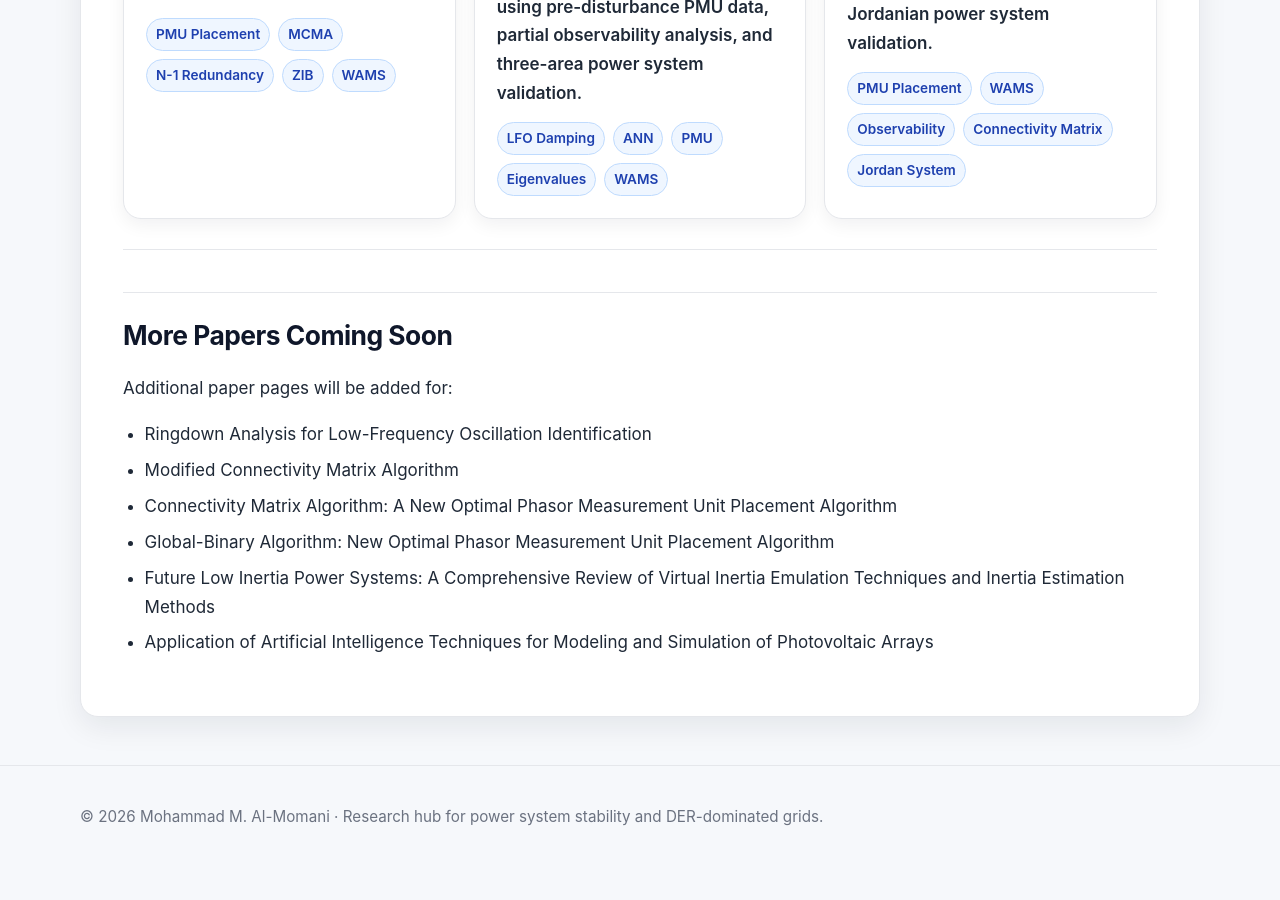
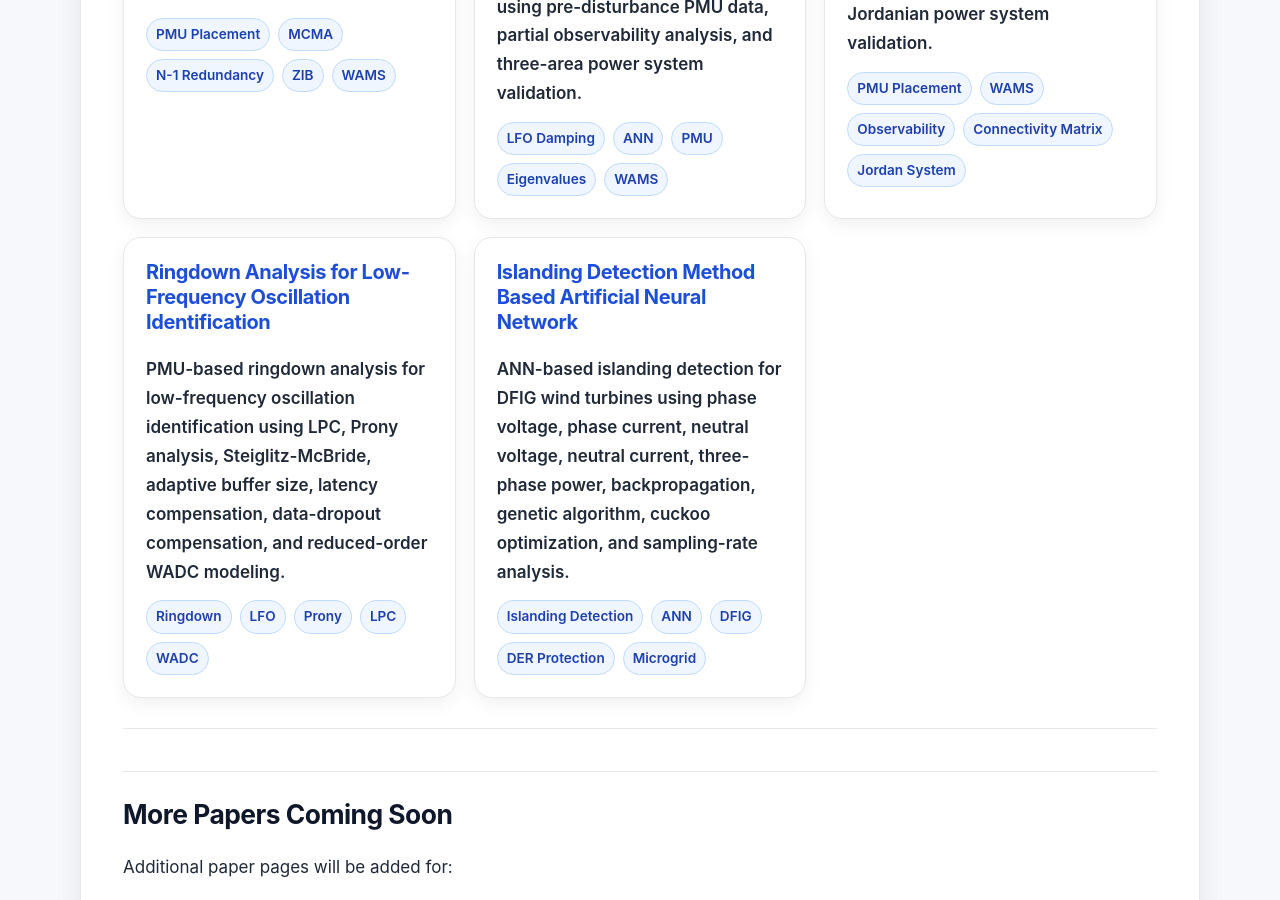
Before and after one commit to MohammadAlmomani/mohammadalmomani.github.io, a Jekyll site: the page built from papers/index.md, in a window 1280 px wide and 900 px high, scrolled down 1740 px. Built offline with Jekyll 4.4.1, drawn with Linux system fonts in a browser that asks for light colours; before the commit the page ends 2608 px from its top, so only the background shows below that.

Commit message:
Add new paper entries to index
Added new paper entries for 'Ringdown Analysis for Low-Frequency Oscillation Identification' and 'Islanding Detection Method Based Artificial Neural Network' with relevant tags.

```diff
--- a/papers/index.md
+++ b/papers/index.md
@@ -119,6 +119,33 @@ This page collects searchable summaries, abstracts, keywords, citation informati
 <span class="tag">Jordan System</span>
 </div>
 </a>
+
+
+<a class="paper-card" href="./ringdown-analysis-low-frequency-oscillation-identification/">
+<h3>Ringdown Analysis for Low-Frequency Oscillation Identification</h3>
+<p>PMU-based ringdown analysis for low-frequency oscillation identification using LPC, Prony analysis, Steiglitz-McBride, adaptive buffer size, latency compensation, data-dropout compensation, and reduced-order WADC modeling.</p>
+<div class="tag-list">
+<span class="tag">Ringdown</span>
+<span class="tag">LFO</span>
+<span class="tag">Prony</span>
+<span class="tag">LPC</span>
+<span class="tag">WADC</span>
+</div>
+</a>
+
+<a class="paper-card" href="./islanding-detection-ann-dfig/">
+<h3>Islanding Detection Method Based Artificial Neural Network</h3>
+<p>ANN-based islanding detection for DFIG wind turbines using phase voltage, phase current, neutral voltage, neutral current, three-phase power, backpropagation, genetic algorithm, cuckoo optimization, and sampling-rate analysis.</p>
+<div class="tag-list">
+<span class="tag">Islanding Detection</span>
+<span class="tag">ANN</span>
+<span class="tag">DFIG</span>
+<span class="tag">DER Protection</span>
+<span class="tag">Microgrid</span>
+</div>
+</a>
+
+
 </div>
 ---
 
```
